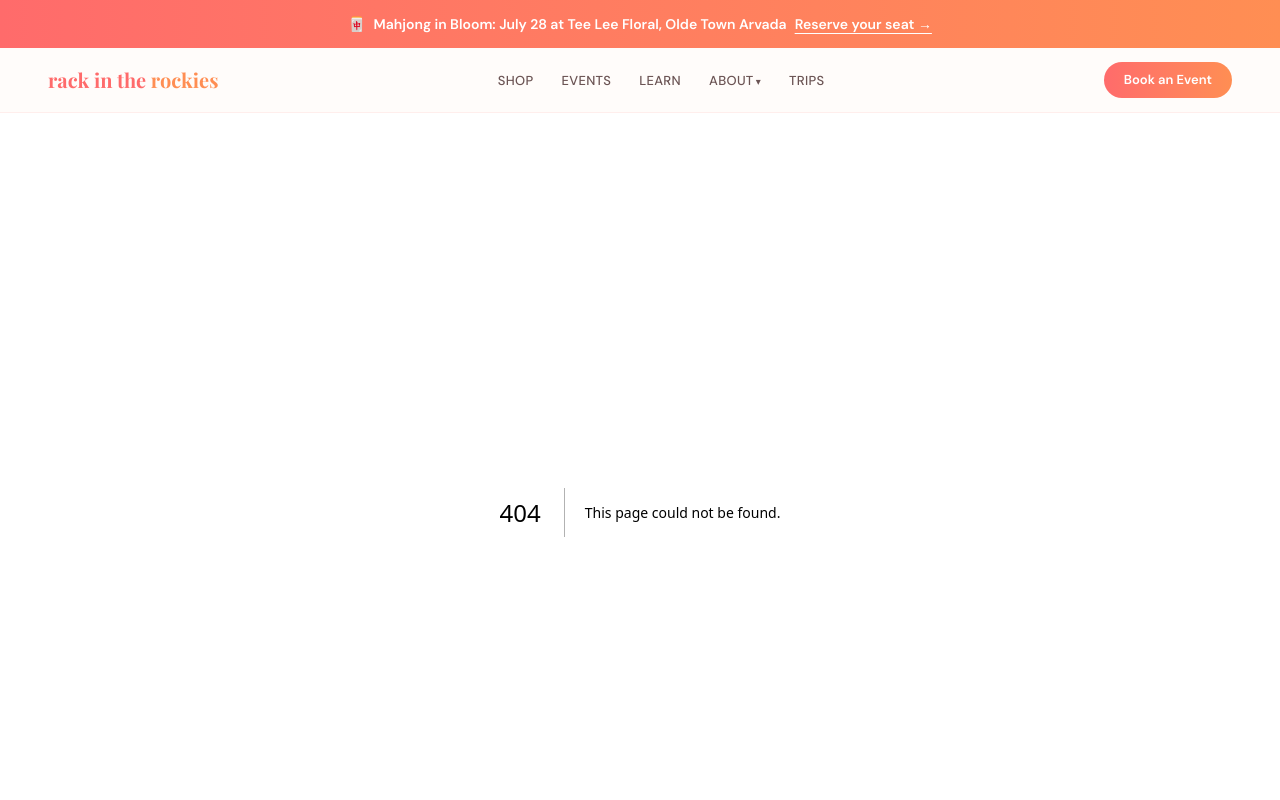
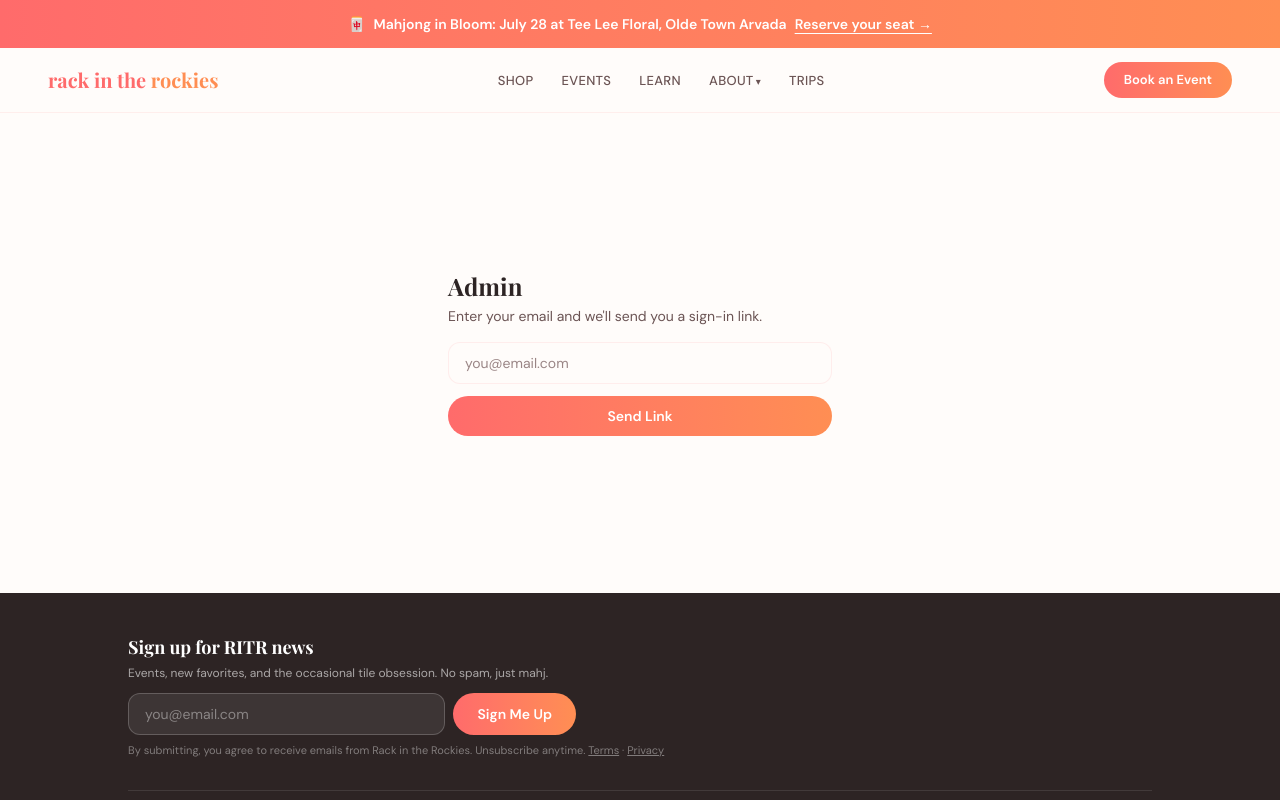
Before and after one commit to Rack-in-the-Rockies/rack-in-the-rockies, a Next.js app: page /admin/login in a window 1280 px wide. Before the commit this address had no page. Shown: the top 800 px of the page. Built offline with nearby package versions, Linux system fonts and the light colour scheme; a web font is replaced by a local one.

Commit message:
feat: magic link auth with profiles-based admin gate

```diff
--- /dev/null
+++ b/app/admin/login/actions.ts
@@ -0,0 +1,20 @@
+"use server";
+
+import { redirect } from "next/navigation";
+import { supabaseServer } from "@/lib/supabase/server";
+import { isValidEmail, normalizeEmail } from "@/lib/subscriber-rules";
+
+export async function sendMagicLink(formData: FormData) {
+  const email = normalizeEmail(String(formData.get("email") ?? ""));
+  if (!isValidEmail(email)) {
+    redirect("/admin/login?error=email");
+  }
+  const supabase = await supabaseServer();
+  // shouldCreateUser false: signups are closed; only invited users get links.
+  await supabase.auth.signInWithOtp({
+    email,
+    options: { shouldCreateUser: false },
+  });
+  // Always claim success: this page must not reveal which emails have accounts.
+  redirect("/admin/login?sent=1");
+}
--- /dev/null
+++ b/app/admin/login/page.tsx
@@ -0,0 +1,56 @@
+import type { Metadata } from "next";
+import { sendMagicLink } from "@/app/admin/login/actions";
+
+export const metadata: Metadata = {
+  title: "Admin Login | Rack in the Rockies",
+  robots: { index: false, follow: false },
+};
+
+export default async function AdminLoginPage({
+  searchParams,
+}: {
+  searchParams: Promise<{ sent?: string; error?: string }>;
+}) {
+  const { sent, error } = await searchParams;
+
+  return (
+    <main className="min-h-[60vh] flex items-center justify-center px-6">
+      <div className="w-full max-w-sm">
+        <h1 className="font-display text-2xl font-bold text-text-dark mb-1">Admin</h1>
+        <p className="text-sm text-text-mid mb-4">
+          Enter your email and we&apos;ll send you a sign-in link.
+        </p>
+        {sent ? (
+          <p className="text-sm font-semibold text-tangerine">
+            If that address has access, a link is on its way. Check your inbox.
+          </p>
+        ) : (
+          <form action={sendMagicLink} className="space-y-3">
+            <input
+              name="email"
+              type="email"
+              required
+              placeholder="you@email.com"
+              aria-label="Email address"
+              className="w-full px-4 py-2.5 rounded-xl border border-coral/10 bg-warm-white text-sm text-text-dark placeholder:text-text-light focus:outline-none focus:border-coral/30 focus:ring-1 focus:ring-coral/20"
+            />
+            <button
+              type="submit"
+              className="w-full bg-gradient-to-r from-coral to-tangerine text-white py-2.5 rounded-pill text-sm font-semibold transition-all hover:-translate-y-0.5 hover:shadow-lg hover:shadow-coral/30"
+            >
+              Send Link
+            </button>
+          </form>
+        )}
+        {error === "link" && (
+          <p className="text-xs text-red-500 mt-2">
+            That link didn&apos;t work. It may have expired, request a new one.
+          </p>
+        )}
+        {error === "email" && (
+          <p className="text-xs text-red-500 mt-2">Please enter a valid email.</p>
+        )}
+      </div>
+    </main>
+  );
+}
--- /dev/null
+++ b/app/auth/confirm/route.ts
@@ -0,0 +1,20 @@
+import { redirect } from "next/navigation";
+import type { NextRequest } from "next/server";
+import type { EmailOtpType } from "@supabase/supabase-js";
+import { supabaseServer } from "@/lib/supabase/server";
+
+export async function GET(request: NextRequest) {
+  const { searchParams } = new URL(request.url);
+  const token_hash = searchParams.get("token_hash");
+  const type = searchParams.get("type") as EmailOtpType | null;
+  const next = searchParams.get("next") ?? "/admin";
+
+  if (token_hash && type) {
+    const supabase = await supabaseServer();
+    const { error } = await supabase.auth.verifyOtp({ type, token_hash });
+    if (!error) {
+      redirect(next.startsWith("/") ? next : "/admin");
+    }
+  }
+  redirect("/admin/login?error=link");
+}
--- /dev/null
+++ b/lib/auth.ts
@@ -0,0 +1,26 @@
+import { redirect } from "next/navigation";
+import { supabaseServer } from "@/lib/supabase/server";
+import { supabaseAdmin } from "@/lib/supabase/admin";
+
+/**
+ * Verifies the session AND the admin role. Must be called by every admin
+ * page AND every admin server action: the layout check only protects
+ * rendering, actions are directly invokable via POST.
+ *
+ * Role comes from public.profiles, never from user_metadata (self-editable).
+ */
+export async function requireAdmin(): Promise<{ userId: string }> {
+  const supabase = await supabaseServer();
+  const { data, error } = await supabase.auth.getClaims();
+  const userId = data?.claims?.sub;
+  if (error || !userId) redirect("/admin/login");
+
+  const { data: profile } = await supabaseAdmin()
+    .from("profiles")
+    .select("role")
+    .eq("id", userId)
+    .maybeSingle();
+  if (profile?.role !== "admin") redirect("/admin/login");
+
+  return { userId };
+}
--- /dev/null
+++ b/lib/supabase/proxy.ts
@@ -0,0 +1,30 @@
+import { createServerClient } from "@supabase/ssr";
+import { NextResponse, type NextRequest } from "next/server";
+
+/** Refreshes the auth session cookie on /admin requests. */
+export async function updateSession(request: NextRequest) {
+  let response = NextResponse.next({ request });
+
+  const supabase = createServerClient(
+    process.env.NEXT_PUBLIC_SUPABASE_URL!,
+    process.env.NEXT_PUBLIC_SUPABASE_PUBLISHABLE_KEY!,
+    {
+      cookies: {
+        getAll() {
+          return request.cookies.getAll();
+        },
+        setAll(cookiesToSet) {
+          cookiesToSet.forEach(({ name, value }) => request.cookies.set(name, value));
+          response = NextResponse.next({ request });
+          cookiesToSet.forEach(({ name, value, options }) =>
+            response.cookies.set(name, value, options)
+          );
+        },
+      },
+    }
+  );
+
+  // Refresh tokens; role checks happen in requireAdmin, not here.
+  await supabase.auth.getClaims();
+  return response;
+}
--- /dev/null
+++ b/proxy.ts
@@ -0,0 +1,10 @@
+import type { NextRequest } from "next/server";
+import { updateSession } from "@/lib/supabase/proxy";
+
+export async function proxy(request: NextRequest) {
+  return updateSession(request);
+}
+
+export const config = {
+  matcher: ["/admin/:path*"],
+};
```
